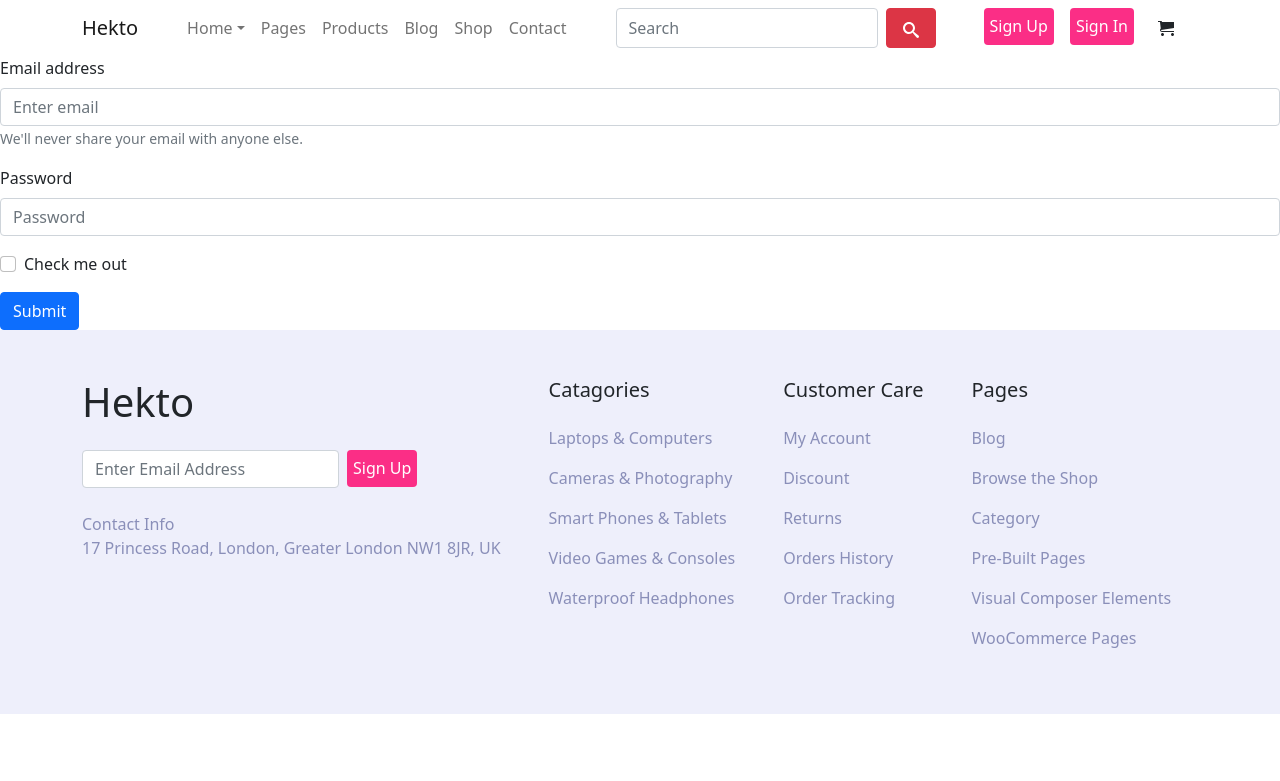
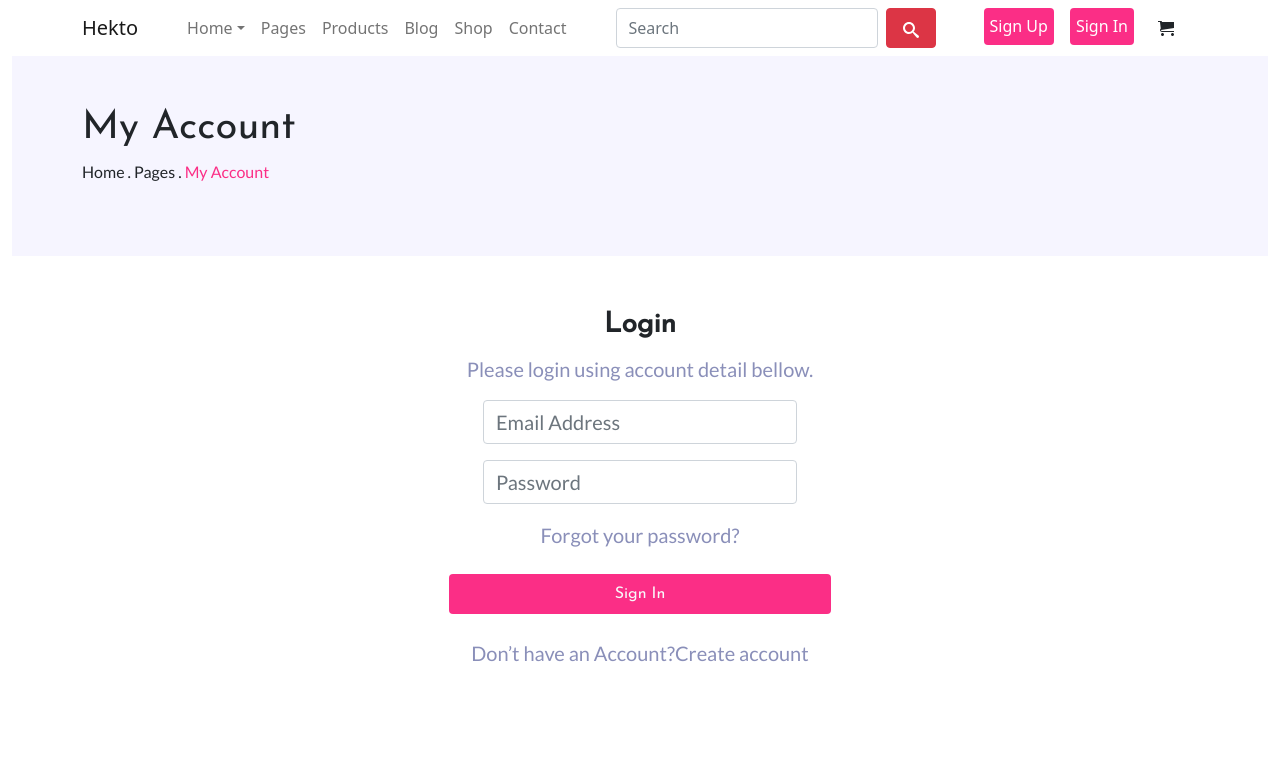
Before and after one commit to RaezaMLN/ShopLounge, a React (Create React App) app: page /login in a window 1280 px wide. Shown: the top 781 px of the page. Built offline with nearby package versions, Linux system fonts and the light colour scheme.

Commit message:
Done With Login Page for Now!

```diff
--- a/src/Components/Input.jsx
+++ b/src/Components/Input.jsx
@@ -1,7 +1,7 @@
 import React from "react";
-import {Form} from 'react-bootstrap'
+import { Form } from "react-bootstrap";
 
-function Input({ inpValue, inpClass, inpType, inpName, inpPlaceholder, to }) {
+function Input({ inpValue, inpClass, inpType, inpName, inpPlaceholder }) {
   return (
     <div>
       <Form.Control type={inpType} className={inpClass} name={inpName} value={inpValue} placeholder={inpPlaceholder} />
--- a/src/Layouts/Login.jsx
+++ b/src/Layouts/Login.jsx
@@ -1,27 +1,48 @@
 import React from "react";
-import { Form, Button } from "react-bootstrap";
+import { Form, Container, Row, Col } from "react-bootstrap";
+import Button from "../Components/Button";
+import GreyContainer from "../Components/GreyContainer";
+import sponsor from "../../src/img/sponsor.png";
 
 export default function Login() {
   return (
-    <div>
-      <Form>
-        <Form.Group className="mb-3" controlId="formBasicEmail">
-          <Form.Label>Email address</Form.Label>
-          <Form.Control type="email" placeholder="Enter email" />
-          <Form.Text className="text-muted">We'll never share your email with anyone else.</Form.Text>
-        </Form.Group>
+    <Container fluid>
+      <GreyContainer titlePage={"My Account"} />
+      <br />
+      <br />
+      <div>
+        <Form className="d-flex flex-column align-items-center">
+          <Form.Label className="fs-3 text-dark fw-bold josefin">Login</Form.Label>
+          <Form.Label className="fs-5 Wild-Blue-Yonder lato mb-3">Please login using account detail bellow.</Form.Label>
 
-        <Form.Group className="mb-3" controlId="formBasicPassword">
-          <Form.Label>Password</Form.Label>
-          <Form.Control type="password" placeholder="Password" />
-        </Form.Group>
-        <Form.Group className="mb-3" controlId="formBasicCheckbox">
-          <Form.Check type="checkbox" label="Check me out" />
-        </Form.Group>
-        <Button variant="primary" type="submit">
-          Submit
-        </Button>
-      </Form>
-    </div>
+          <Form.Group className="mb-3 w-25" controlId="formBasicEmail">
+            <Form.Control type="email" placeholder="Email Address" className="fs-5 Wild-Blue-Yonder lato" />
+          </Form.Group>
+
+          <Form.Group className="mb-3 w-25" controlId="formBasicPassword">
+            <Form.Control type="password" placeholder="Password" className="fs-5 Wild-Blue-Yonder lato" />
+          </Form.Group>
+          <a href="#" className="text-decoration-none Wild-Blue-Yonder lato fs-5 ">
+            Forgot your password?
+          </a>
+          <Button btnClass={"btn text-light josefin my-4"} btnTitle={"Sign In"} btnStyle={{ backgroundColor: "#fb2e86", padding: "7px 165px" }} />
+          <a href="#" className="text-decoration-none Wild-Blue-Yonder lato fs-5 ">
+            Don’t have an Account?Create account
+          </a>
+        </Form>
+        <br />
+        <br />
+
+        <Row className="justify-content-md-center my-5">
+          <Col xs lg="2"></Col>
+          <Col md="auto">
+            <img src={sponsor} />
+          </Col>
+          <Col xs lg="2"></Col>
+        </Row>
+        <br />
+        <br />
+      </div>
+    </Container>
   );
 }
```
